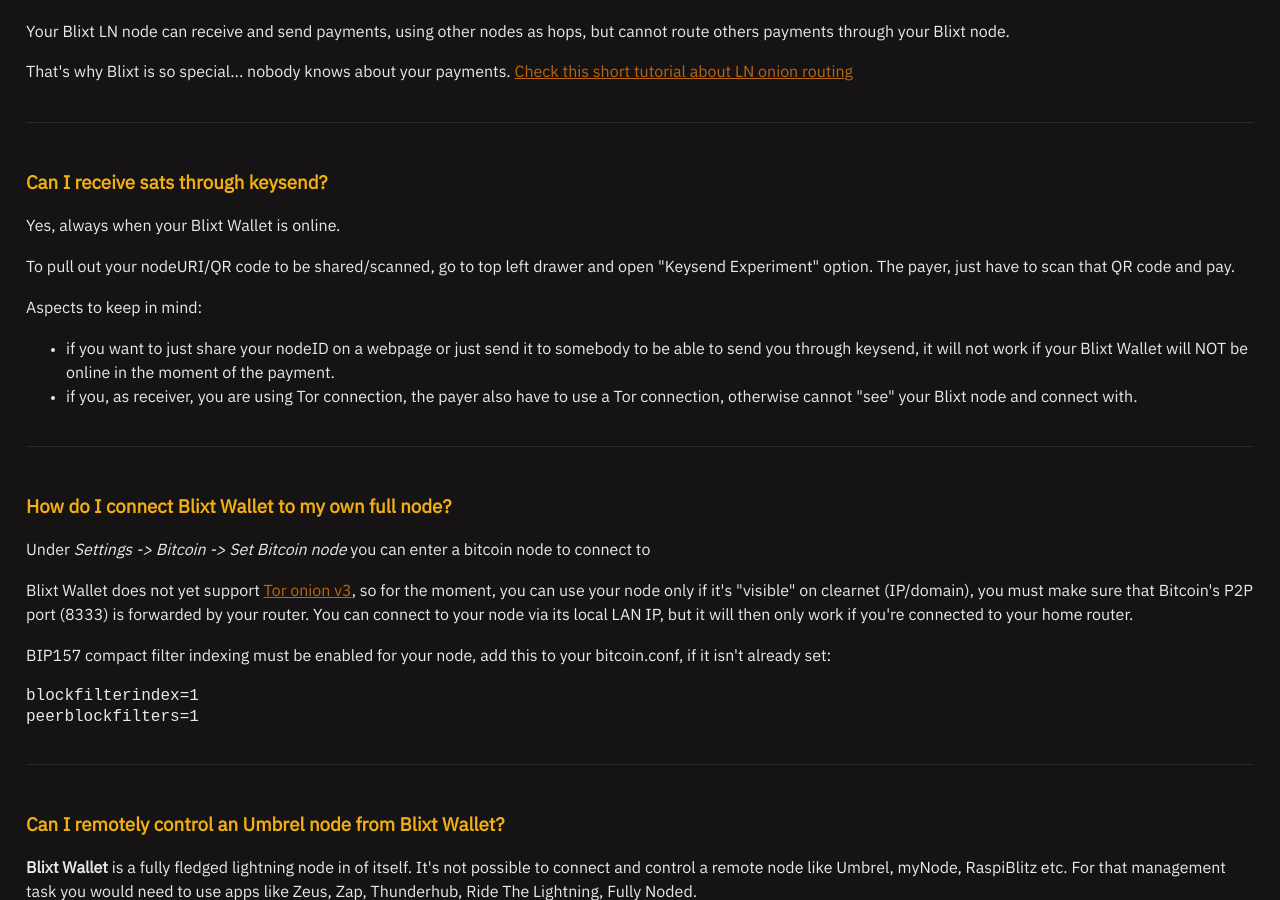
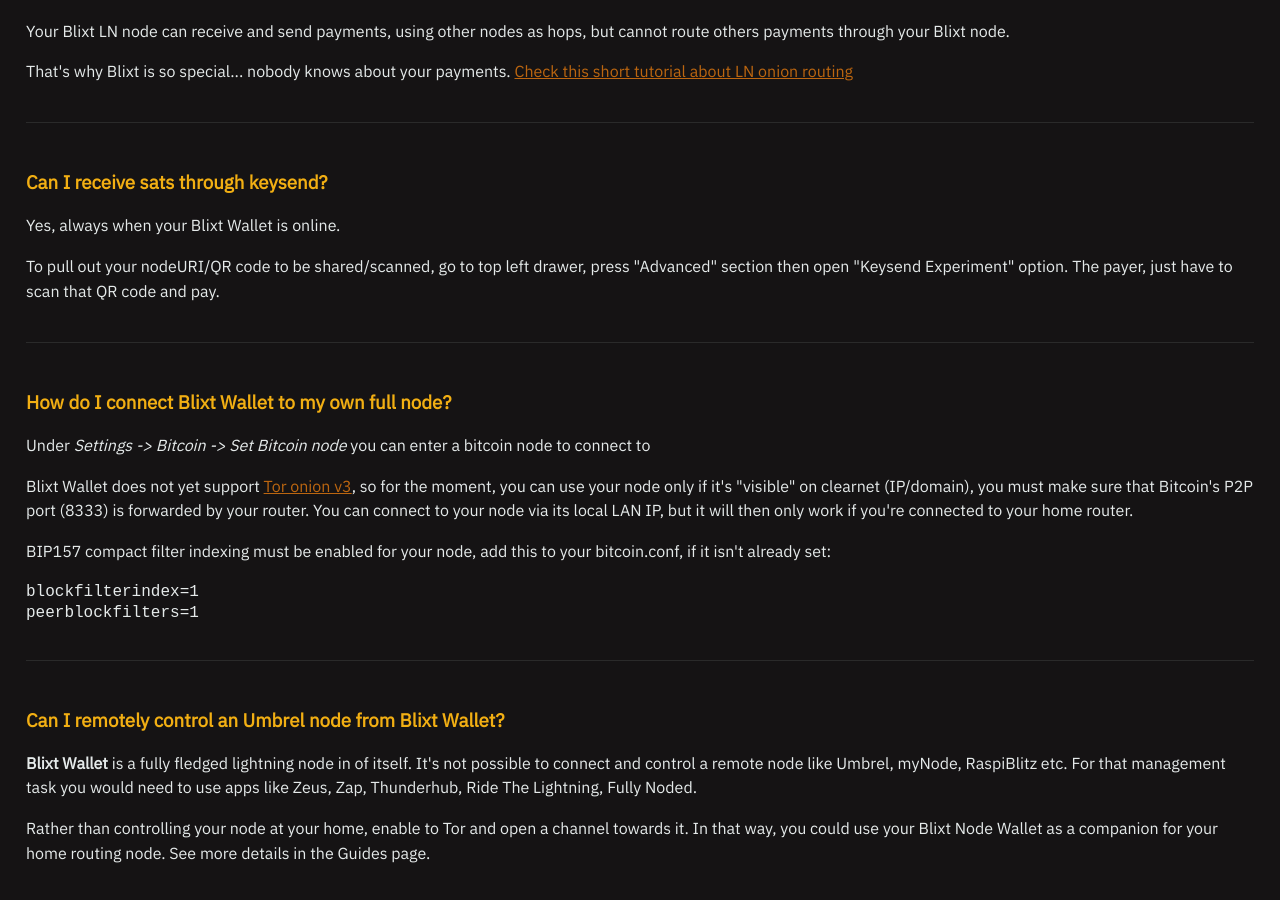
Before and after one commit to BlixtWallet/blixtwallet.github.io, a Jekyll site: the page built from faq.html, in a window 1280 px wide and 900 px high, scrolled down 3754 px. Built offline with Jekyll 4.4.1, drawn with Linux system fonts in a browser that asks for light colours.

Commit message:
correct keysend instructions

```diff
--- a/faq.html
+++ b/faq.html
@@ -321,12 +321,7 @@
   <section id="keysend">
     <h3>Can I receive sats through keysend?</h3>
     <p>Yes, always when your Blixt Wallet is online.<p>
-    <p>To pull out your nodeURI/QR code to be shared/scanned, go to top left drawer and open "Keysend Experiment" option. The payer, just have to scan that QR code and pay.</p>
-    <p>Aspects to keep in mind:<p>
-    <ul>
-    <li>if you want to just share your nodeID on a webpage or just send it to somebody to be able to send you through keysend, it will not work if your Blixt Wallet will NOT be online in the moment of the payment.</li>
-    <li>if you, as receiver, you are using Tor connection, the payer also have to use a Tor connection, otherwise cannot "see" your Blixt node and connect with.</li>
-    </ul>
+    <p>To pull out your nodeURI/QR code to be shared/scanned, go to top left drawer, press "Advanced" section then open "Keysend Experiment" option. The payer, just have to scan that QR code and pay.</p>
   </section>
 
   <section id="connect-bitcoin-node">
```
Also changed, not shown: faq_es.html (+1 -6 lines).
